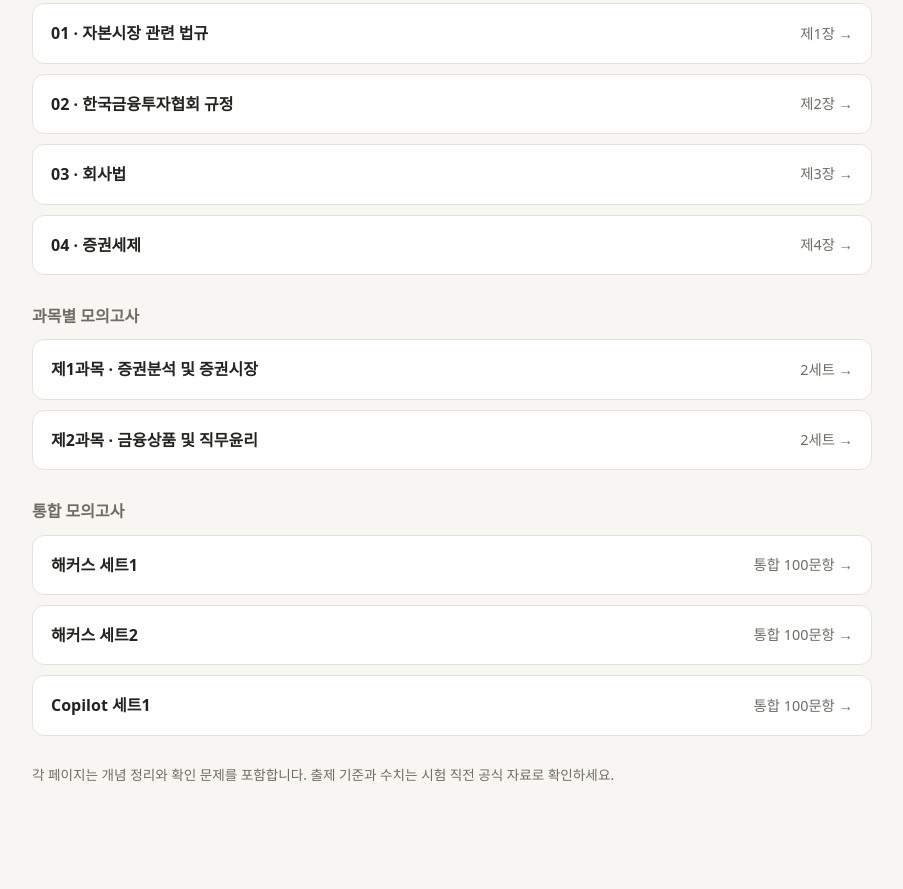
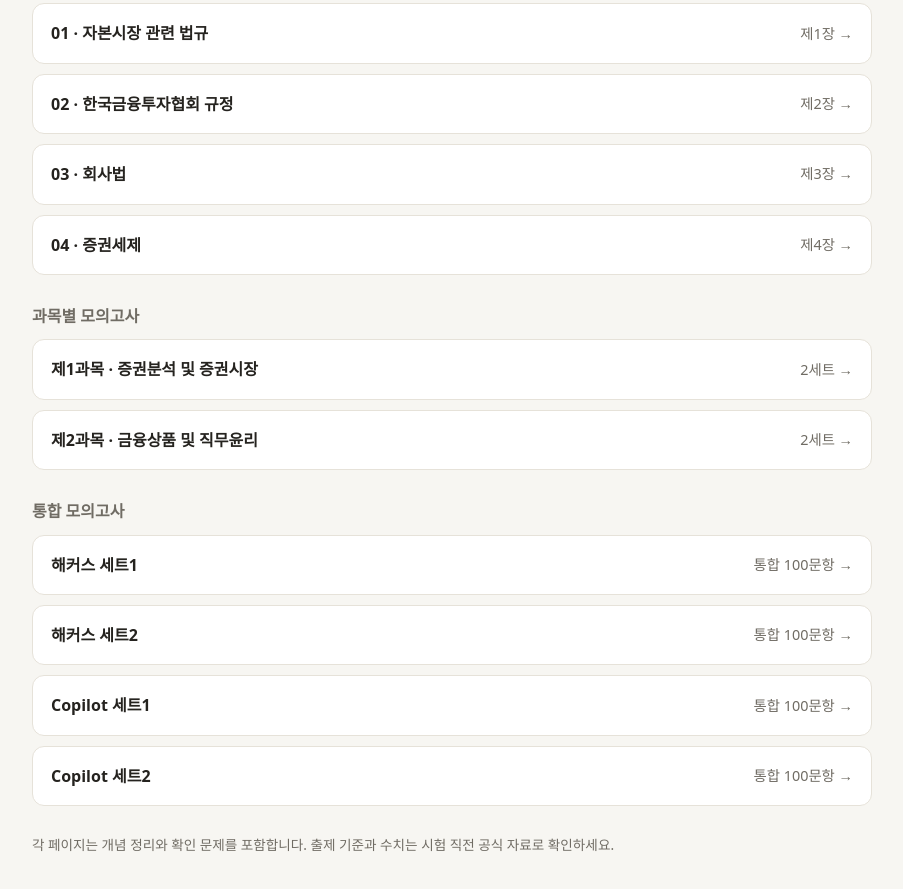
Before and after one commit to OSAAC-JH/cert-zqzx, a plain HTML site: page index.html in a window 1280 px wide. Shown: the part 1231-2120 px from the top of the page, without its empty margins (188-1091 px from the left). Before the commit the page ends 2089 px from the top, so only its background shows below. Drawn offline with Linux system fonts and the light colour scheme.

Commit message:
Update index.html

```diff
--- a/index.html
+++ b/index.html
@@ -34,5 +34,5 @@
 <a class="item" href="03-03_%ED%9A%8C%EC%82%AC%EB%B2%95.html"><strong>03 · 회사법</strong><span>제3장 →</span></a>
 <a class="item" href="03-04_%EC%A6%9D%EA%B6%8C%EC%84%B8%EC%A0%9C.html"><strong>04 · 증권세제</strong><span>제4장 →</span></a>
 </nav><h2>과목별 모의고사</h2><nav class="list" aria-label="과목별 모의고사 목록"><a class="item" href="%EC%A0%9C1%EA%B3%BC%EB%AA%A9_%EB%AA%A8%EC%9D%98%EA%B3%A0%EC%82%AC_2%EC%84%B8%ED%8A%B8.html"><strong>제1과목 · 증권분석 및 증권시장</strong><span>2세트 →</span></a><a class="item" href="%EC%A0%9C2%EA%B3%BC%EB%AA%A9_%EB%AA%A8%EC%9D%98%EA%B3%A0%EC%82%AC_2%EC%84%B8%ED%8A%B8.html"><strong>제2과목 · 금융상품 및 직무윤리</strong><span>2세트 →</span></a></nav>
-<h2>통합 모의고사</h2><nav class="list" aria-label="통합 모의고사 목록"><a class="item" href="%ED%95%B4%EC%BB%A4%EC%8A%A4_%EC%A6%9D%EA%B6%8C%EC%9E%90%EB%AC%B8_%EB%AA%A8%EC%9D%98%EA%B3%A0%EC%82%AC01.html"><strong>해커스 세트1</strong><span>통합 100문항 →</span></a><a class="item" href="%ED%95%B4%EC%BB%A4%EC%8A%A4_%EC%A6%9D%EA%B6%8C%EC%9E%90%EB%AC%B8_%EB%AA%A8%EC%9D%98%EA%B3%A0%EC%82%AC02.html"><strong>해커스 세트2</strong><span>통합 100문항 →</span></a><a class="item" href="%EC%A6%9D%EA%B6%8C%EC%9E%90%EB%AC%B8_Copilot%20%EB%AA%A8%EC%9D%98%EA%B3%A0%EC%82%AC01.html"><strong>Copilot 세트1</strong><span>통합 100문항 →</span></a></nav><footer>각 페이지는 개념 정리와 확인 문제를 포함합니다. 출제 기준과 수치는 시험 직전 공식 자료로 확인하세요.</footer>
+<h2>통합 모의고사</h2><nav class="list" aria-label="통합 모의고사 목록"><a class="item" href="%ED%95%B4%EC%BB%A4%EC%8A%A4_%EC%A6%9D%EA%B6%8C%EC%9E%90%EB%AC%B8_%EB%AA%A8%EC%9D%98%EA%B3%A0%EC%82%AC01.html"><strong>해커스 세트1</strong><span>통합 100문항 →</span></a><a class="item" href="%ED%95%B4%EC%BB%A4%EC%8A%A4_%EC%A6%9D%EA%B6%8C%EC%9E%90%EB%AC%B8_%EB%AA%A8%EC%9D%98%EA%B3%A0%EC%82%AC02.html"><strong>해커스 세트2</strong><span>통합 100문항 →</span></a><a class="item" href="%EC%A6%9D%EA%B6%8C%EC%9E%90%EB%AC%B8_Copilot%20%EB%AA%A8%EC%9D%98%EA%B3%A0%EC%82%AC01.html"><strong>Copilot 세트1</strong><span>통합 100문항 →</span></a><a class="item" href="%EC%A6%9D%EA%B6%8C%EC%9E%90%EB%AC%B8_Copilot%20%EB%AA%A8%EC%9D%98%EA%B3%A0%EC%82%AC02.html"><strong>Copilot 세트2</strong><span>통합 100문항 →</span></a></nav><footer>각 페이지는 개념 정리와 확인 문제를 포함합니다. 출제 기준과 수치는 시험 직전 공식 자료로 확인하세요.</footer>
 </main></body></html>
```
